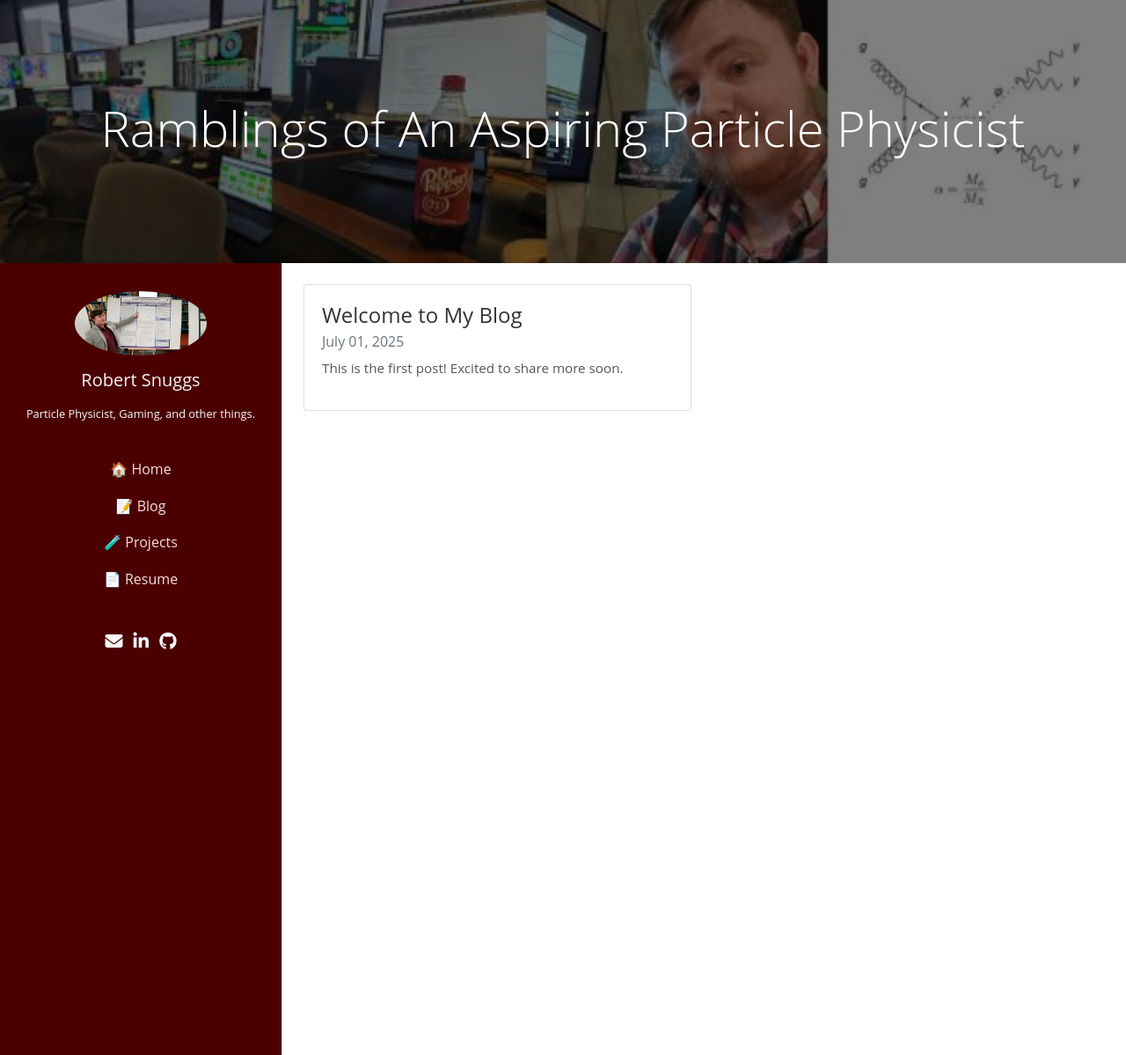
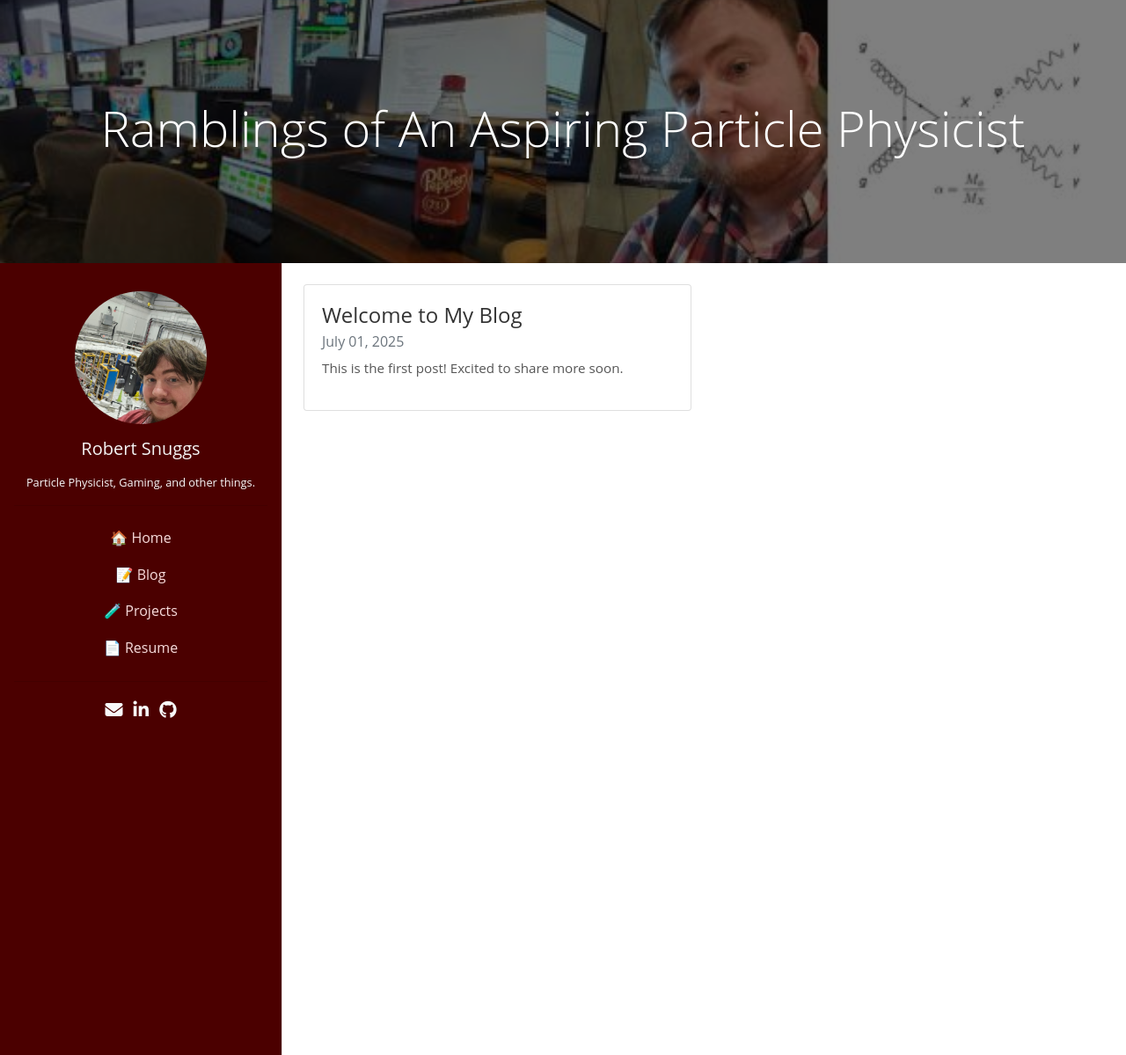
Before and after one commit to madscientoast/madscientoast.github.io, a Jekyll site: the page built from blog.html, in a window 1280 px wide. Shown: the whole page at 88% size. Built offline with Jekyll 4.4.1, drawn with Linux system fonts in a browser that asks for light colours; nearby versions of some CDN libraries.

Commit message:
Update default.html

```diff
--- a/_layouts/default.html
+++ b/_layouts/default.html
@@ -20,7 +20,7 @@
   <div class="container-fluid">
     <div class="row">
       <aside class="col-md-3 sidebar text-center">
-        <img src="/profile.jpg" alt="Profile" class="img-fluid rounded-circle mb-3" style="max-width: 150px;">
+        <img src="/profile_new.jpg" alt="Profile" class="img-fluid rounded-circle mb-3" style="max-width: 150px;">
         <h5 class="mb-3">Robert Snuggs</h5>
         <p class="text-light small">Particle Physicist, Gaming, and other things.</p>
         <hr>
```
